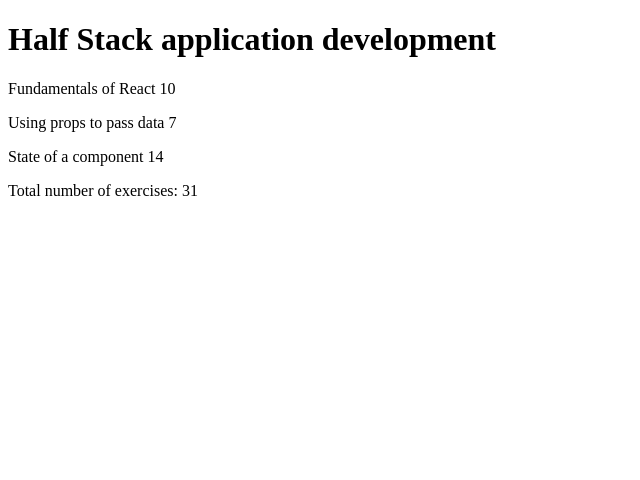
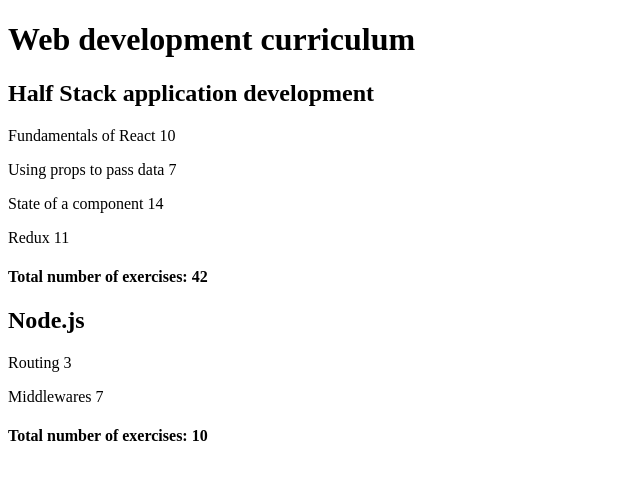
Before and after one commit to Parinita-Karpe/mermaidpart0, a React (Vite) app in the folder Part2/: page / in a window 1280 px wide. Shown: the top 480 px of the page, without its empty margins (0-640 px from the left). Built offline with nearby package versions, Linux system fonts and the light colour scheme.

Commit message:
Complete exercise 2.4

```diff
--- a/Part2/src/App.jsx
+++ b/Part2/src/App.jsx
@@ -1,43 +1,31 @@
-const Course = ({ course }) => {
+  const Courses = ({ courses }) => {
     return (
       <div>
-      <Header course={course.name} />
-      <Content parts={course.parts} />
-      <Total parts={course.parts} />
+        {courses.map(course => (
+          <div key={course.id}>
+            <h2>{course.name}</h2>
+
+              {course.parts.map(part => (
+                <p key={part.id}>{part.name} {part.exercises}</p>
+              ))}
+              <TotalExercises course={course} />
           </div>
-  )
-}
-
-const Header = ({ course }) => {
-  return <h1>{course}</h1>
-}
-
-const Content = ({ parts }) => {
-  return (
-    <div>
-      {parts.map((part) => (
-        <Part key={part.id} part={part} />
               ))}
       </div>
   )
 }
 
-const Part = ({ part }) => {
+const TotalExercises = ({ course }) => {
+  const totalExercises = course.parts.reduce((sum, part) => sum + part.exercises, 0)
   return (
-    <p>
-      {part.name} {part.exercises}
-    </p>
+    <h4>Total number of exercises: {totalExercises}</h4>
   )
 }
-const Total = ({ parts }) => {
-  const totalExercises = parts.reduce((sum, part) => sum + part.exercises, 0)
-  return <p>Total number of exercises: {totalExercises}</p>
-}
-
 const App = () => {
-  const course = {
+  const courses = [
+    {
+      name: 'Half Stack application development',
       id: 1,
-    name: 'Half Stack application development',
       parts: [
         {
           name: 'Fundamentals of React',
@@ -53,11 +41,38 @@
           name: 'State of a component',
           exercises: 14,
           id: 3
+        },
+        {
+          name: 'Redux',
+          exercises: 11,
+          id: 4
+        }
+      ]
+    },
+    {
+      name: 'Node.js',
+      id: 2,
+      parts: [
+        {
+          name: 'Routing',
+          exercises: 3,
+          id: 1
+        },
+        {
+          name: 'Middlewares',
+          exercises: 7,
+          id: 2
         }
       ]
     }
+  ]
 
-  return <Course course={course} />
+  return (
+    <div>
+      <h1>Web development curriculum</h1>
+      <Courses courses={courses} />
+    </div>
+  )
 }
 
 export default App
```
Lines whose indentation alone changed are shown as unchanged.
